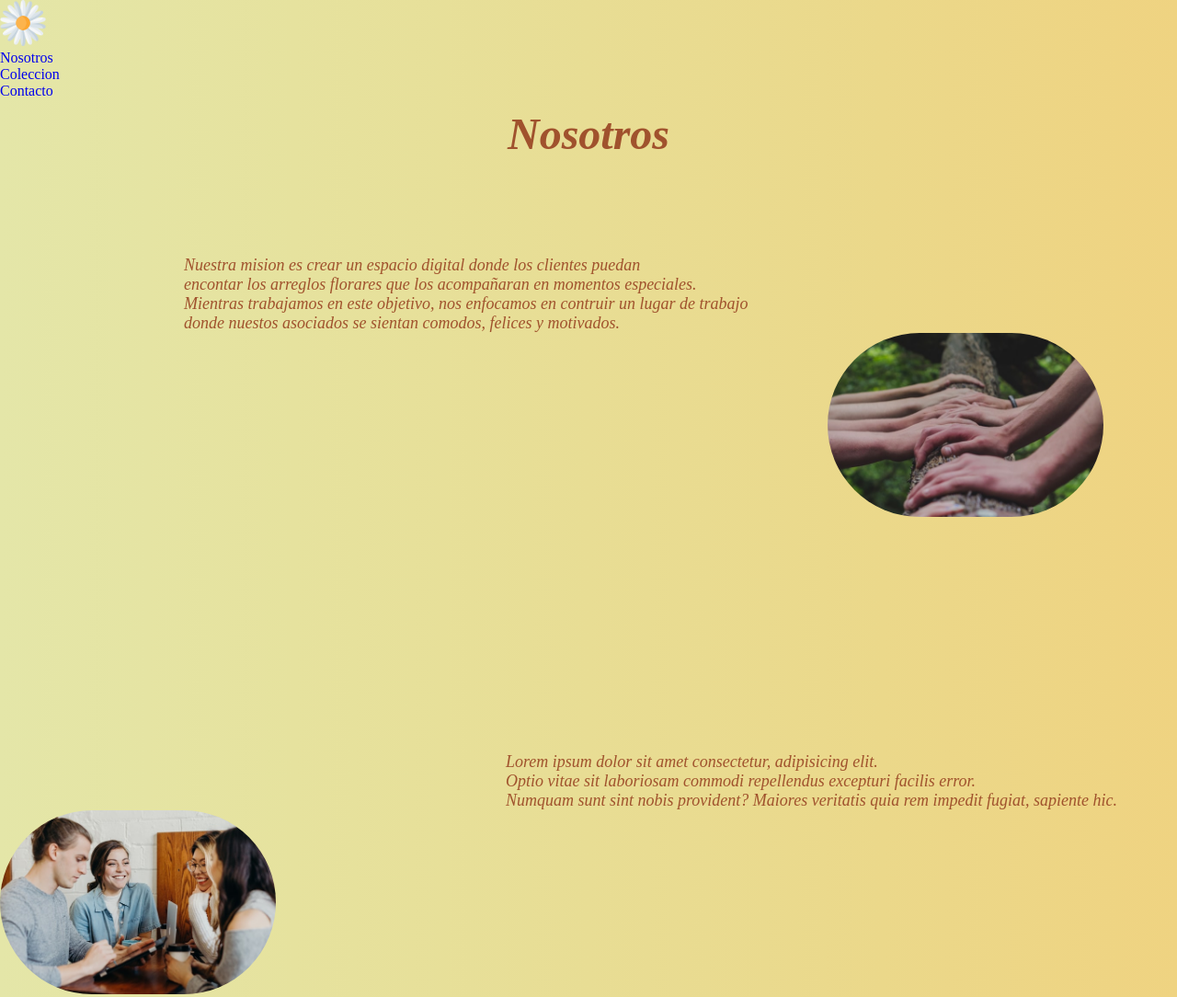
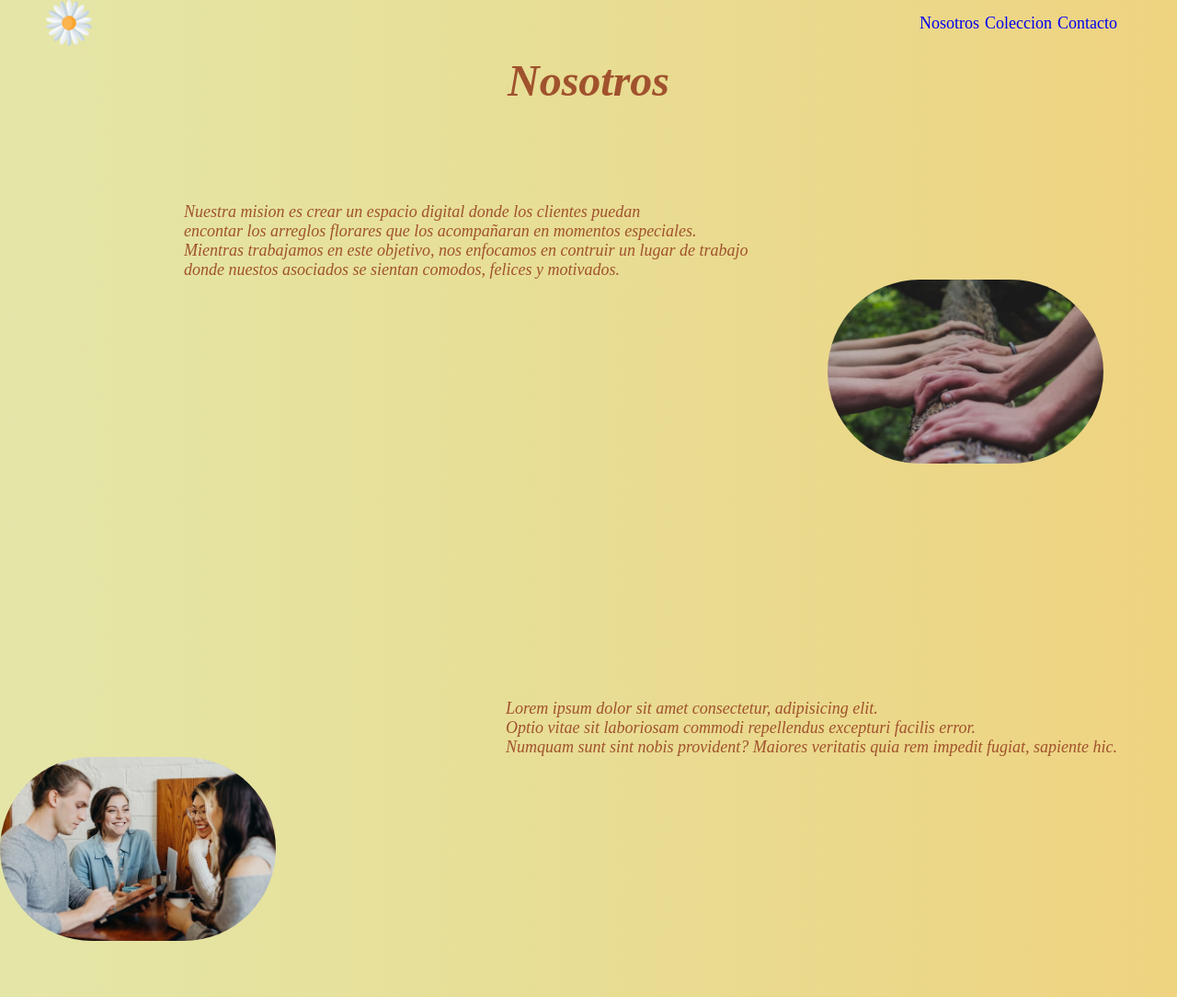
Before and after one commit to Scarleal/floresparati, a website: page assets/views/nosotros.html in a window 1280 px wide. Shown: the top 1084 px of the page at 92% size. Drawn offline with Linux system fonts and the light colour scheme; files whose address does not match are found by name; a web font is replaced by a local one.

Commit message:
se modificaron las rutas

```diff
--- a/assets/css/styles.css
+++ b/assets/css/styles.css
@@ -18,7 +18,7 @@ img{
 
 }
 
-/* .nav-bar{
+ .nav-bar{
     display: flex;
     flex-direction: row;
 
@@ -51,7 +51,7 @@ img{
     background-image: url(/assets/img/scott-webb-hDyO6rr3kqk-unsplash.jpg);
     background-position: center;
     background-repeat: no-repeat;
-    height: 100vh;
+    height: 800px;
     width: 100vw;
 
 }
@@ -62,11 +62,11 @@ flex-direction: column;
 justify-content: center;
 text-align: center;
 padding-top: 20px;
-} */
+}
 
 /* SECCION DE COMENTARIOS */
 
- /* .dospuntouno{
+  .dospuntouno{
 
     color: #A0522D;
     font-size: large;
@@ -112,7 +112,7 @@ padding-top: 20px;
     height: 200px;
     object-fit: cover;
     border-radius: 150px;
-} */
+}
 
 /* NOSOTROS */
 
--- a/assets/views/nosotros.html
+++ b/assets/views/nosotros.html
@@ -4,11 +4,11 @@
     <meta charset="UTF-8">
     <meta http-equiv="X-UA-Compatible" content="IE=edge">
     <meta name="viewport" content="width=device-width, initial-scale=1.0">
-    <link rel="stylesheet" href="/assets/css/styles.css">
+    <link rel="stylesheet" href="../css/styles.css">
     <title>Flores para ti</title>
 </head>
    <div class="nav-bar">
-     <img src="./assets/img/icono.png" alt="" class="nav-img">
+     <img src="../img/icono.png" alt="" class="nav-img">
      <ul class="nav-ul">
         <li> <a href="./nosotros.html">Nosotros</a></li>
         <li> <a href="./coleccion.html">Coleccion</a></li>
@@ -30,7 +30,7 @@
       </p>
 
       <div>
-          <img src="./assets/img/shane-rounce-DNkoNXQti3c-unsplash.jpg" alt="" class="manosarbol">
+          <img src="../img/shane-rounce-DNkoNXQti3c-unsplash.jpg" alt="" class="manosarbol">
       </div>
   </div>
 
@@ -41,7 +41,7 @@
           Numquam sunt sint nobis provident? Maiores veritatis quia rem impedit fugiat, sapiente hic.</p>
 
           <div>
-              <img src="./assets/img/brooke-cagle--uHVRvDr7pg-unsplash.jpg" alt="" class="personas">
+              <img src="../img/brooke-cagle--uHVRvDr7pg-unsplash.jpg" alt="" class="personas">
           </div>
   </div>
 
@@ -52,7 +52,7 @@
           Numquam sunt sint nobis provident? Maiores veritatis quia rem impedit fugiat, sapiente hic.</p>
 
           <div>
-              <img src="./assets/img/brooke-cagle-g1Kr4Ozfoac-unsplash.jpg" alt="" class="cuatro">
+              <img src="../img/brooke-cagle-g1Kr4Ozfoac-unsplash.jpg" alt="" class="cuatro">
           </div>
   </div>
 
```
Also changed, not shown: assets/views/coleccion.html (+2 -2 lines), assets/views/contacto.html (+2 -2 lines), index.html (+2 -1 lines), assets/css/main.scss (renamed from assets/css/main.css).
